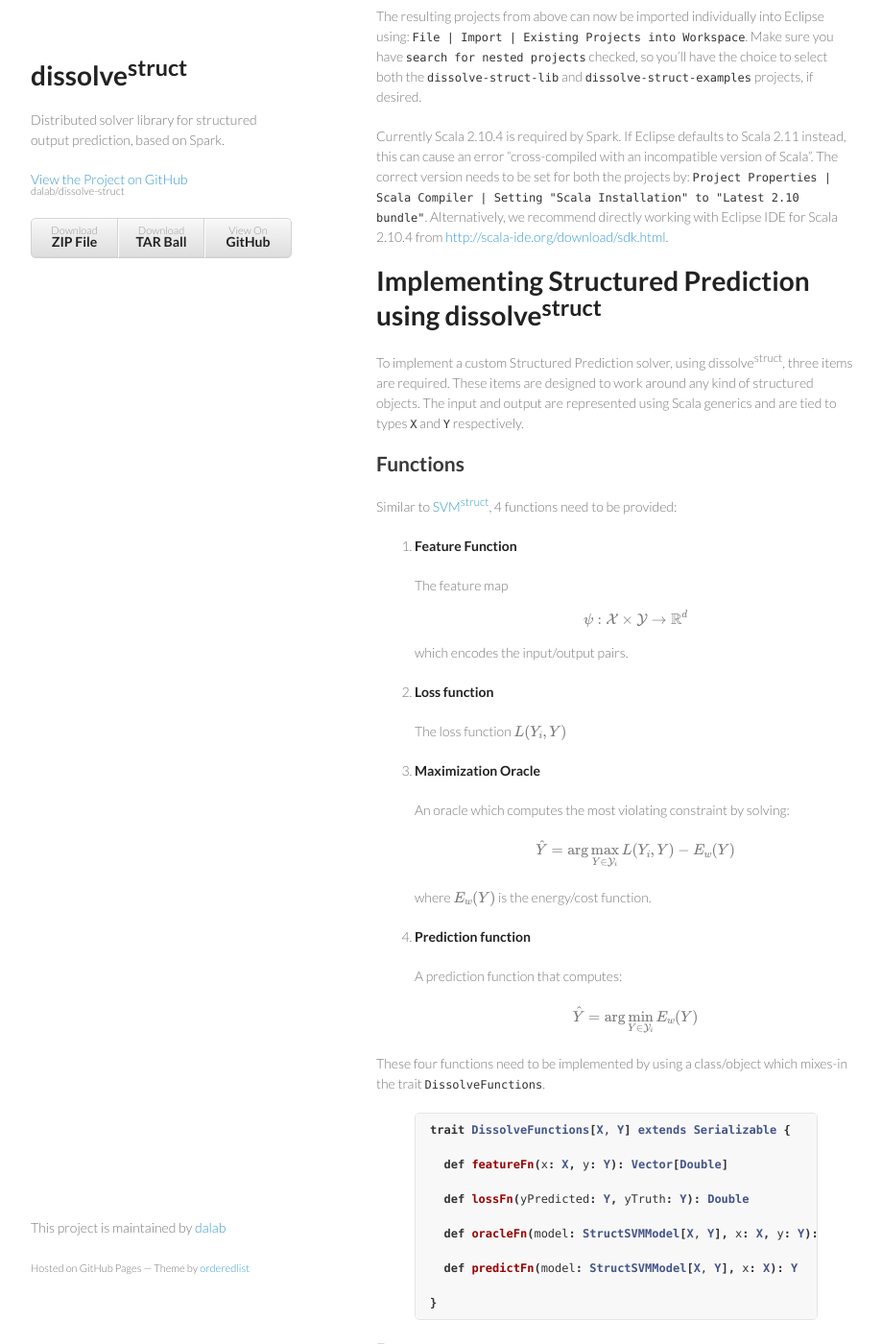
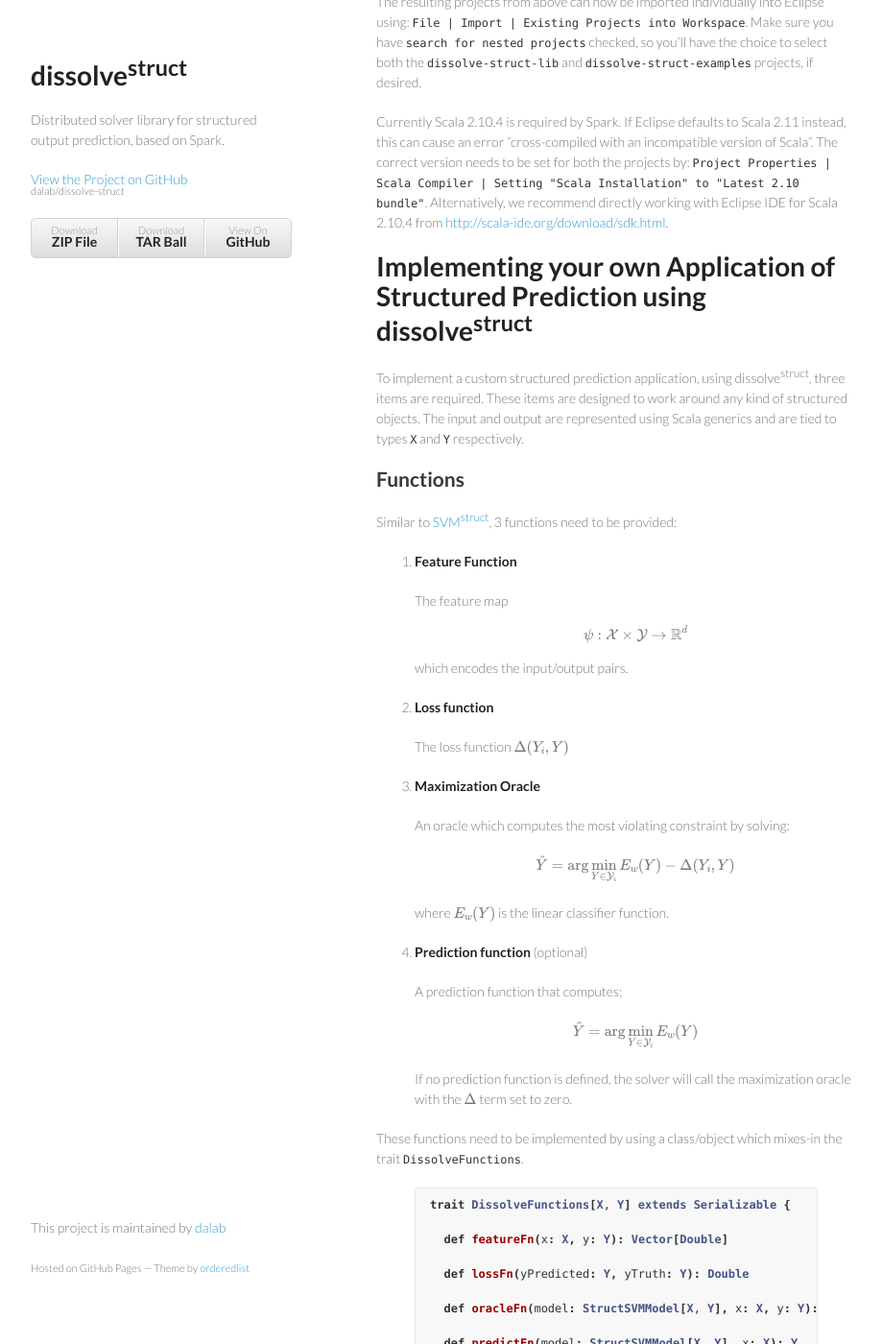
Before and after one commit to dalab/dissolve-struct, a Jekyll site: the page built from index.md, in a window 1280 px wide and 1400 px high, scrolled down 4744 px. Shown: the whole window at 96% size, without its empty margins (178-1097 px from the left). Built offline with Jekyll 4.4.1, drawn with Linux system fonts in a browser that asks for light colours; formulas are drawn with MathJax 3; some of the changed text lies outside the part shown.

Commit message:
some clarifications on the webpage

```diff
--- a/index.md
+++ b/index.md
@@ -158,7 +156,7 @@
 
 # Setting up a development environment
 We recommend using [Eclipse for Scala](http://scala-ide.org/download/sdk.html), though a similar setup can also be done in Intellij IDEA.
-To create an Eclipse Scala project for our purposes, the following simple `sbt` command can be used. This generates the respective .classpath files needed.
+To create an Eclipse Scala project for our purposes, the following simple `sbt` command can be used. This generates the respective `.classpath` files needed.
 {% highlight bash %}
 cd dissolve-struct-lib
 sbt eclipse
@@ -176,15 +174,15 @@
 Alternatively, we recommend directly working with Eclipse IDE for Scala 2.10.4 from <http://scala-ide.org/download/sdk.html>.
 
 
-# Implementing Structured Prediction using dissolve<sup>struct</sup>
+# Implementing your own Application of Structured Prediction using dissolve<sup>struct</sup>
 
-To implement a custom Structured Prediction solver, using dissolve<sup>struct</sup>, three items are required.
+To implement a custom structured prediction application, using dissolve<sup>struct</sup>, three items are required.
 These items are designed to work around any kind of structured objects.
 The input and output are represented using Scala generics and are tied to types `X` and `Y` respectively.
 
 ## Functions
 
-Similar to [SVM<sup>struct</sup>](http://www.cs.cornell.edu/people/tj/svm_light/svm_struct.html), 4 functions need to be provided:
+Similar to [SVM<sup>struct</sup>](http://www.cs.cornell.edu/people/tj/svm_light/svm_struct.html), 3 functions need to be provided:
 
 1. **Feature Function**
 
@@ -192,24 +190,26 @@
 
 2. **Loss function**
 
-	The loss function \\( L(Y_i, Y) \\)
+	The loss function \\( \Delta(Y_i, Y) \\)
 
 3. **Maximization Oracle**
 
    An oracle which computes the most violating constraint by solving:
 
-	\\[ \hat{Y} = \arg \max_{Y \in \mathcal{Y}_i} L(Y_i, Y) - E_w(Y) \\]
+	\\[ \hat{Y} = \arg \min_{Y \in \mathcal{Y}_i}  E_w(Y) - \Delta(Y_i, Y) \\]
 
-	where \\( E_w(Y) \\) is the energy/cost function.
+	where \\( E_w(Y) \\) is the linear classifier function.
 
-4. **Prediction function**
+4. **Prediction function** (optional)
 
    A prediction function that computes:
 
 	\\[ \hat{Y} = \arg \min_{Y \in \mathcal{Y}_i} E_w(Y) \\]
 
+	If no prediction function is defined, the solver will call the maximization oracle with the \\(\Delta\\) term set to zero.
 
-These four functions need to be implemented by using a class/object which mixes-in the trait `DissolveFunctions`.
+
+These functions need to be implemented by using a class/object which mixes-in the trait `DissolveFunctions`.
 
 {% highlight scala %}
 trait DissolveFunctions[X, Y] extends Serializable {
```
Also changed, not shown: other parts of index.md (+13 -15 lines).
